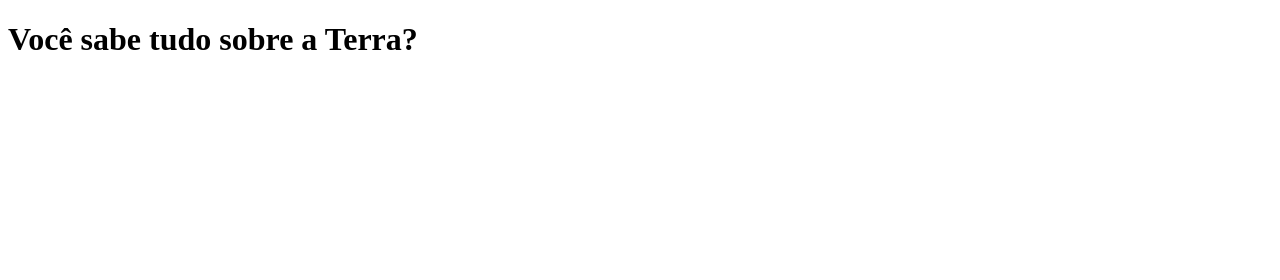
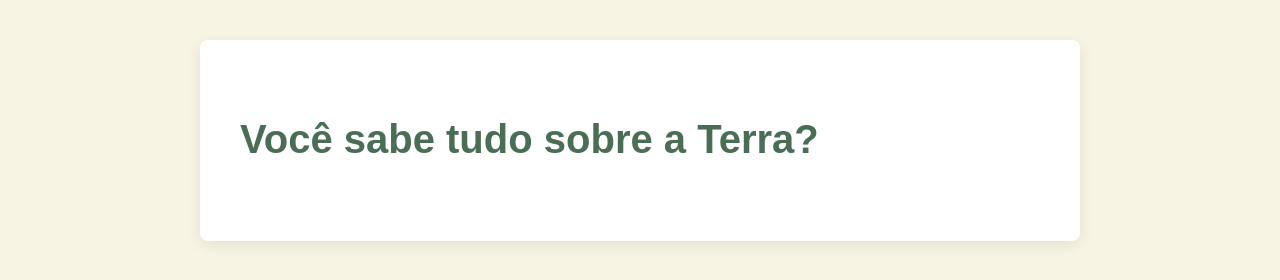
Before and after one commit to Fusuvjii/Inteligencia-Artificial-, a plain HTML site: page index.html in a window 1280 px wide. Drawn offline with Linux system fonts and the light colour scheme.

Commit message:
style.css

```diff
--- a/style.css
+++ b/style.css
@@ -3,12 +3,67 @@
 --cor-principal: #FFFFFF;
 --cor-secundária: #A98E64;
 --cor-destaque: #4A6E55;
---cor-texto: #1e1e1e
+--cor-texto: #1e1e1e;
+--cor-texto: #1D2D3E;
+--cor-texto-secundario: #5A7184;
 
 }
 
 Body{
-    background-color: var(--cor-fundo)
-    -
+    background-color: var(--cor-fundo);
+    color: var(--cor-texto);
+    font-family: 'Arial', sans-serif;
+    line-height: 1.6;
+    margin: 0;
+    display: flex;
+    justify-content: center;
+    align-items: flex-start;
+    min-height: 100vh;
+    padding: 40px 0;
 
 }
+
+.caixa-principal {
+background-color: var(--cor-principal);
+width: 95%;
+max-width: 800px;
+padding: 40px;
+box-shadow: 0 4px 15px rgba(0, 0, 0, 0.08);
+border-radius: 8px;
+}
+
+h1 {
+    color: var(--cor-destaque);
+    font-size: 2.5em;
+    margin-bottom: 0.5em;
+    border-bottom: 2px solid var(--cor-secundaria);
+    padding-bottom: 10px;
+    text-align: left;
+    }
+
+    button {
+        background-color: var(--cor-destaque);
+        color: var(--cor-principal);
+        border: none;
+        border-radius: 5px;
+        padding: 12px 25px;
+        font-weight: bold;
+        cursor: pointer;
+        transition: background-color 0.3s, transform 0.1s;
+        }
+
+        button:hover {
+            background-color: #295F95;
+            transform: translateY(-2px);
+            }
+
+            a {
+                color: var(--cor-destaque);
+                text-decoration: none;
+                transition: color 0.3s;
+                }
+
+                a:hover {
+                    color: var(--cor-texto);
+                    text-decoration: underline;
+                    }
```
